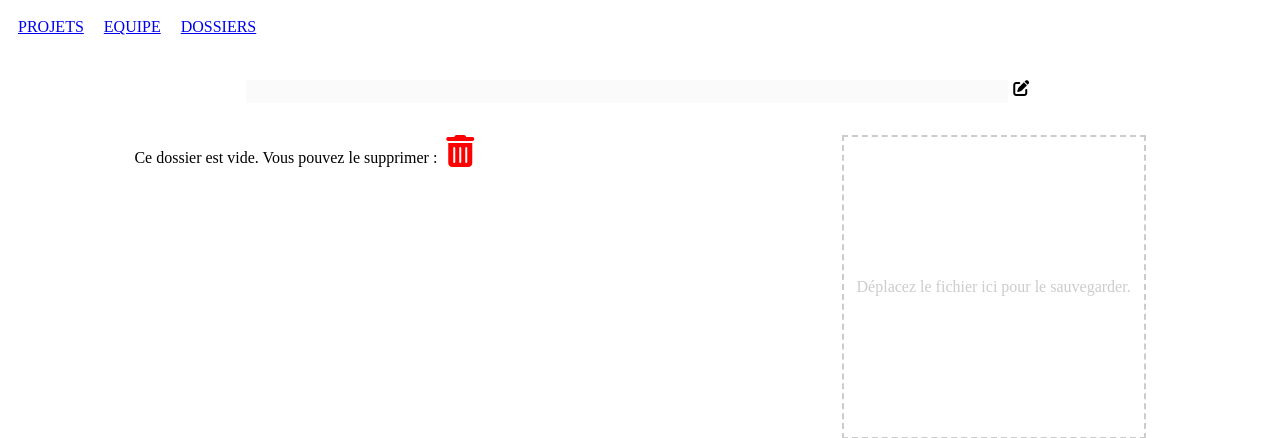
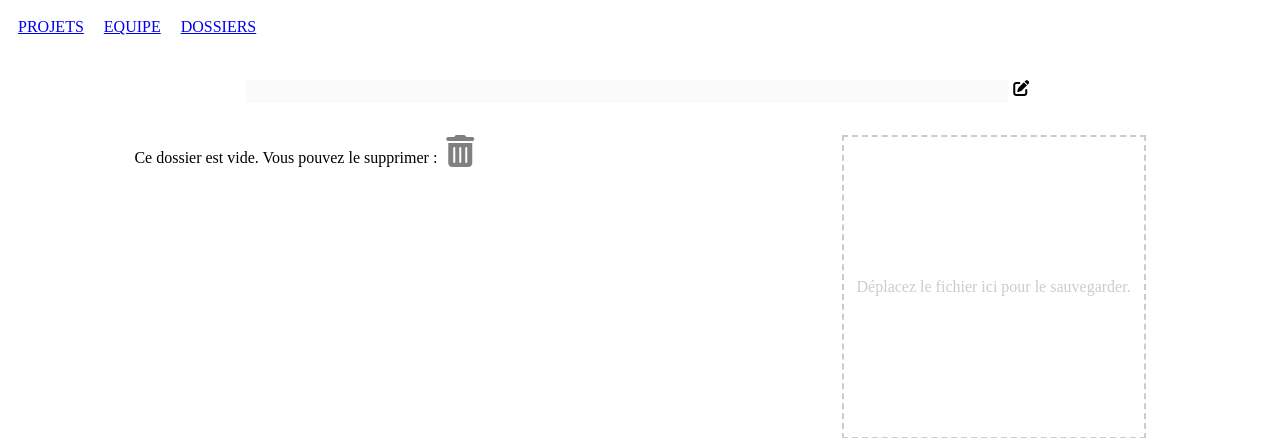
Before and after one commit to milin-fr/easy-board, a Symfony app: template templates/main/folder.html.twig in a window 1280 px wide. Shown: the top 438 px of the page. Run offline with Twig, Linux system fonts and the light colour scheme; the template is opened without the code that fills it, so the values that code supplies are empty; some libraries are stand-ins or nearby versions.

Commit message:
trash icon grey from red

```diff
--- a/public/css/style.css
+++ b/public/css/style.css
@@ -132,7 +132,7 @@ i
 
 .fa-trash-alt
 {
-    color: red;
+    color: grey;
     cursor: pointer;
 }
 
```
